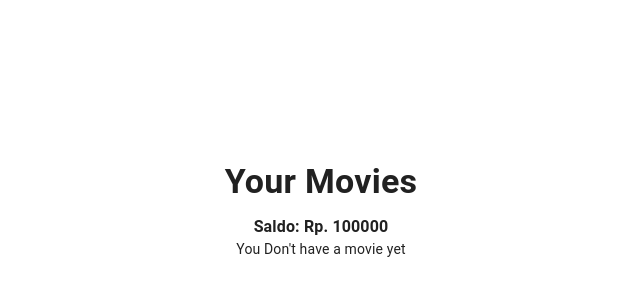
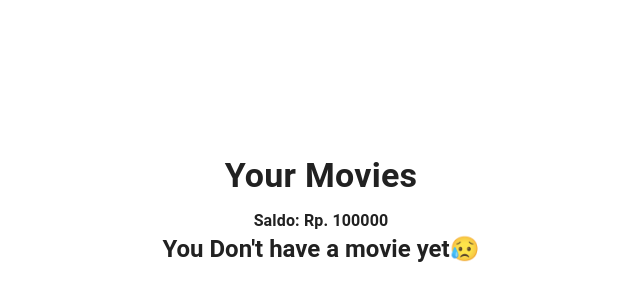
Before and after one commit to Zzfathir/StreamFlix, a React (Vite) app: page /mymovie in a window 1280 px wide. Shown: the part 190-490 px from the top of the page, without its empty margins (339-979 px from the left). Built offline with nearby package versions, Linux system fonts and the light colour scheme.

Commit message:
16 - Memberikan Komentar

```diff
--- a/src/components/MovieDetail.jsx
+++ b/src/components/MovieDetail.jsx
@@ -7,6 +7,7 @@ function MovieDetail({ balance, setBalance, ownedMovies, setOwnedMovies, ownedMo
   const { movieId } = useParams();
   const [movie, setMovies] = useState(null);
 
+  // memasukan data detail movie kedalam state berdasarkan id
   useEffect(() => {
     async function loadMovie() {
       const movieData = await fetchMovieDetail(movieId);
@@ -16,6 +17,7 @@ function MovieDetail({ balance, setBalance, ownedMovies, setOwnedMovies, ownedMo
     loadMovie();
   }, [movieId]);
 
+  // mengatur harga dari movie berdasarkan rating movienya
   function moviePrice(rating) {
     if (rating <= 3) {
       return 3500;
@@ -28,6 +30,9 @@ function MovieDetail({ balance, setBalance, ownedMovies, setOwnedMovies, ownedMo
     }
   }
 
+  // fungsi untuk membeli film
+  // ketika saldo cukup & film belum dimiliki maka bisa beli/kurangi saldo sesuai harga filmnya
+  // memasukan data & id film yang sudah dimiliki
   function handleBuy() {
     const price = moviePrice(movie.vote_average);
     if (balance >= price && !ownedMoviesId.includes(movie.id)) {
@@ -35,10 +40,10 @@ function MovieDetail({ balance, setBalance, ownedMovies, setOwnedMovies, ownedMo
       setOwnedMoviesId([...ownedMoviesId, movie.id]);
       setOwnedMovies([...ownedMovies, movie]);
     } else {
-      alert("Saldo tidak cukup atau film sudah dimiliki");
+      alert("Saldo tidak cukup");
     }
   }
-
+  // loading state
   if (!movie) return <div>Loading...</div>;
 
   return (
@@ -55,7 +60,7 @@ function MovieDetail({ balance, setBalance, ownedMovies, setOwnedMovies, ownedMo
               Beli - Rp. {moviePrice(movie.vote_average)}
             </Button>
           ) : (
-            <Typography variant="h6">you already have it✅</Typography>
+            <Typography variant="h6">Successfully owned✅</Typography>
           )}
         </CardContent>
       </Card>
--- a/src/components/OwnedMovie.jsx
+++ b/src/components/OwnedMovie.jsx
@@ -4,8 +4,8 @@ import { fetchNowPlayingMovies } from "../services/api";
 import { Link } from "react-router-dom";
 
 function OwnedMovie({ ownedMovies, balance }) {
-  console.log(ownedMovies);
 
+// mengatur harga dari movie berdasarkan rating movienya
   function moviePrice(rating) {
     if (rating <= 3) {
       return 3500;
@@ -27,10 +27,10 @@ function OwnedMovie({ ownedMovies, balance }) {
         Saldo: Rp. {balance}
       </Typography>
 
-      {ownedMovies.length != 0 ? <Grid container spacing={4}>
-
+      {ownedMovies.length != 0 ? (
+        <Grid container spacing={4}>
           {ownedMovies.map((movie) => (
-            <Grid item key={movie.id} xs={12} sm={6} md={8}>
+            <Grid item key={movie.id}>
               <Card>
                 <CardMedia component="img" image={`https://image.tmdb.org/t/p/w200${movie.poster_path}`} alt={movie.title} />
                 <CardContent>
@@ -46,7 +46,11 @@ function OwnedMovie({ ownedMovies, balance }) {
             </Grid>
           ))}
         </Grid>
-      :  <Typography variant="body2">You Don't have a movie yet</Typography> }
+      ) : (
+        <Typography fontWeight="bold" variant="h5">
+          You Don't have a movie yet😥
+        </Typography>
+      )}
     </Container>
   );
 }
--- a/src/services/api.js
+++ b/src/services/api.js
@@ -1,12 +1,15 @@
 const API_KEY = "9dc919cb16081f3825a2848caa41c1a6";
 const BASE_URL = "https://api.themoviedb.org/3";
 
+// Fetching Now Playing Movies
 export async function fetchNowPlayingMovies(page = 1) {
   const res = await fetch(`${BASE_URL}/movie/now_playing?api_key=${API_KEY}&page=${page}`);
   const data = await res.json();
   return data.results;
 }
 
+
+// Fetching Movie Detail
 export async function fetchMovieDetail (movieId) {
     const response = await fetch(`${BASE_URL}/movie/${movieId}?api_key=${API_KEY}`);
     const data = await response.json();
```
Also changed, not shown: src/components/MovieList.jsx (+5 -3 lines).
